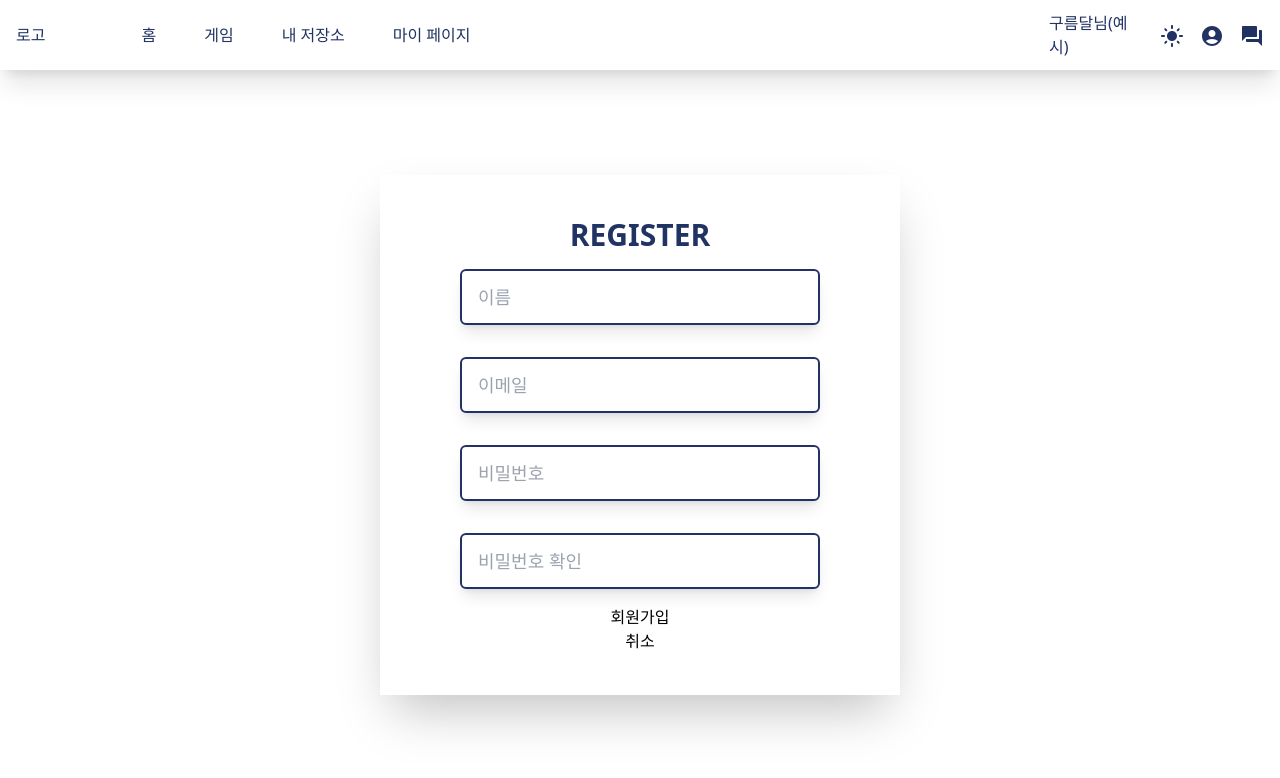
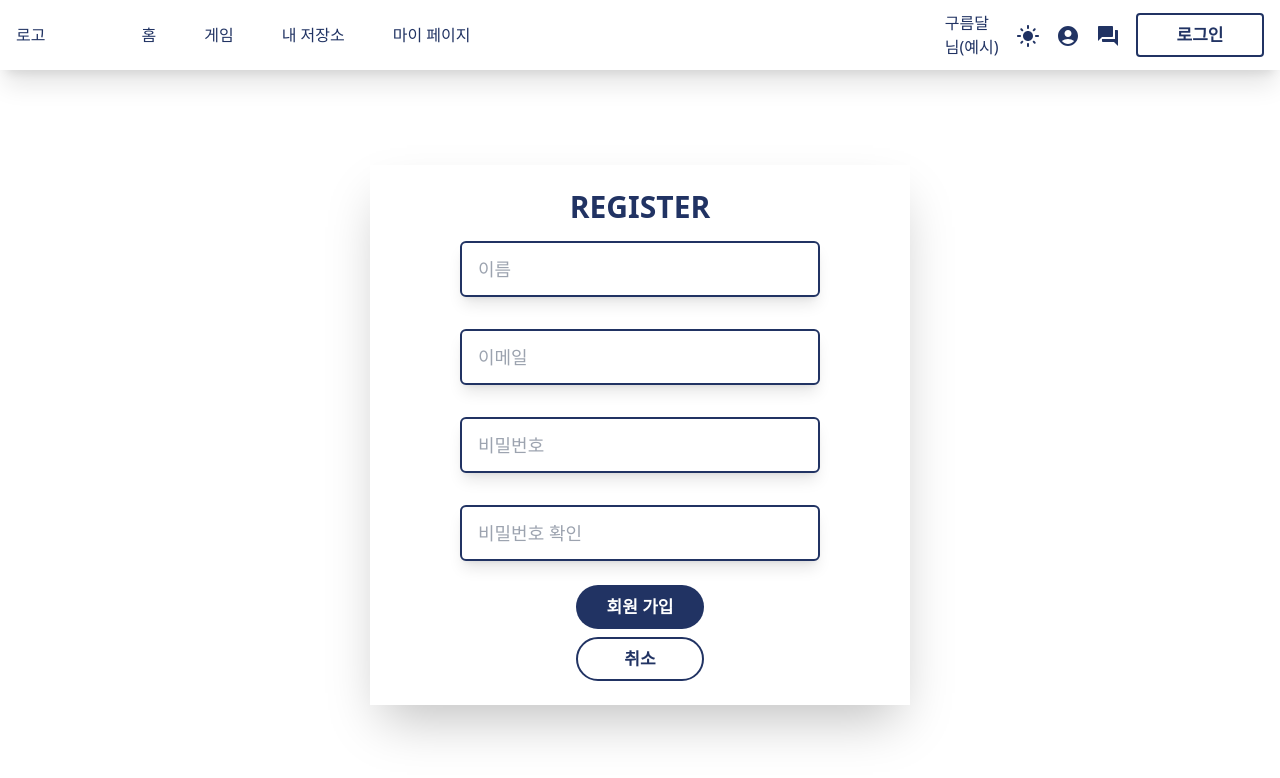
Before and after one commit to gooormmoon/algorithm-fighter-front, a React (Create React App) app: page /register in a window 1280 px wide. Shown: the top 778 px of the page. Built offline with nearby package versions, Linux system fonts and the light colour scheme.

Commit message:
feat: 로그인, 회원가입페이지, 헤더에 버튼 추가 버튼에 cursor-pointer추가 및 사이즈 조정

```diff
--- a/src/components/Common/button/Button.tsx
+++ b/src/components/Common/button/Button.tsx
@@ -1,9 +1,9 @@
-import React from 'react';
-import styles from './button.module.scss';
-import cx from 'classnames';
+import React from "react";
+import styles from "./button.module.scss";
+import cx from "classnames";
 
 interface ButtonProps {
-  type?: 'button' | 'submit' | 'reset';
+  type?: "button" | "submit" | "reset";
   size: string;
   color: string;
   textColor: string;
@@ -14,7 +14,7 @@ interface ButtonProps {
 }
 
 const Button: React.FC<ButtonProps> = ({
-  type = 'submit',
+  type = "submit",
   size,
   color,
   textColor,
@@ -26,7 +26,12 @@ const Button: React.FC<ButtonProps> = ({
   return (
     <button
       type={type}
-      className={cx(styles[color], styles[size], styles[textColor])}
+      className={cx(
+        styles[color],
+        styles[size],
+        styles[textColor],
+        "cursor-pointer"
+      )}
       onMouseEnter={onMouseEnter}
       onMouseLeave={onMouseLeave}
       onClick={onClick}
--- a/src/components/Common/button/button.module.scss
+++ b/src/components/Common/button/button.module.scss
@@ -1,5 +1,5 @@
 .primary {
-    background-color: #FFBB5C;
+  background-color: #ffbb5c;
 }
 
 .primary:hover {
@@ -25,12 +25,12 @@
 .wait_border {
   background-color: #ffffff;
   border: 2px solid;
-    border-color: #FF0000;
+  border-color: #ff0000;
 }
 
 .wait_border:hover {
-    background-color: #00AA77;
-    background-color: #00AA77;
+  background-color: #00aa77;
+  background-color: #00aa77;
   border: 2px solid;
   transition: all 0.5s;
 }
@@ -54,20 +54,19 @@
   height: 60px;
 }
 
-
 // radius 큰 것들 ex) 회원가입, 취소, 게임 시작
 .medium_big_radius {
   font-size: 17px;
-    width: 160px;
-    height: 60px;
+  width: 128px;
+  height: 44px;
   border-radius: 120px;
 }
 
 // radius 작은 것들 ex) 복사, 코드 생성
 .medium_small_radius {
   font-size: 17px;
-    width: 160px;
-    height: 60px;
+  width: 128px;
+  height: 44px;
   border-radius: 4px;
 }
 
@@ -84,12 +83,12 @@
   border-radius: 4px;
 }
 
-.primary_font{
+.primary_font {
   color: #ffffff;
   font-weight: bold;
 }
 
-.secondary_font{
+.secondary_font {
   color: #ffffff;
   font-weight: bold;
 }
@@ -102,7 +101,7 @@
 }
 
 .wait_color_font {
-    color: #FF0000;
+  color: #ff0000;
   font-weight: bold;
 }
 
--- a/src/components/Layout/Header/index.tsx
+++ b/src/components/Layout/Header/index.tsx
@@ -5,6 +5,7 @@ import AccountCircleIcon from "@mui/icons-material/AccountCircle";
 import LightModeIcon from "@mui/icons-material/LightMode";
 import DarkModeIcon from "@mui/icons-material/DarkMode";
 import Profile from "./Profile";
+import Button from "../../Common/button/Button";
 
 const Header = () => {
   const [showProfile, setShowProfile] = useState(false);
@@ -55,6 +56,14 @@ const Header = () => {
         <li>
           <ForumIcon />
         </li>
+        <li>
+          <Button
+            size="medium_small_radius"
+            color="secondary_border"
+            textColor="secondary_color_font"
+            name="로그인"
+          />
+        </li>
       </ul>
     </header>
   );
--- a/src/pages/Auth/Login/index.tsx
+++ b/src/pages/Auth/Login/index.tsx
@@ -1,11 +1,11 @@
-import React, { useState } from 'react'
-import Input from '../../../components/Common/input/Input';
-import { useNavigate } from 'react-router-dom';
-
+import React, { useState } from "react";
+import Input from "../../../components/Common/input/Input";
+import { useNavigate } from "react-router-dom";
+import Button from "../../../components/Common/button/Button";
 
 const Login = () => {
-    const REST_API_KEY = '백엔드한테 달라하자1';
-    const REDIRECT_URI = '백엔드한테 달라하자2';
+  const REST_API_KEY = "백엔드한테 달라하자1";
+  const REDIRECT_URI = "백엔드한테 달라하자2";
   const link = `https://kauth.kakao.com/oauth/authorize?client_id=${REST_API_KEY}&redirect_uri=${REDIRECT_URI}&response_type=code`;
 
   const onClickSocialLogin = () => {
@@ -15,63 +15,71 @@ const Login = () => {
   const navigate = useNavigate();
 
   const [form, setForm] = useState({
-        "email" : "",
-        "password":"",
-    })
-    const onChange = (e:any) => {
+    email: "",
+    password: "",
+  });
+  const onChange = (e: any) => {
     e.preventDefault();
-        const {name, value} = e.target;
+    const { name, value } = e.target;
     setForm({
       ...form,
       [name]: value,
     });
-    }
-    const onSubmit = (e:any) => {
+  };
+  const onSubmit = (e: any) => {
     e.preventDefault();
     console.log("onSubmit");
     console.log(form);
-    }
+  };
   return (
-    <form className="w-[520px] h-[480px] flex flex-col justify-center items-center shadow-2xl" onSubmit={onSubmit}>
+    <form
+      className="w-[540px] h-[480px] p-8 flex flex-col justify-center items-center shadow-2xl"
+      onSubmit={onSubmit}
+    >
       <h1 className="text-[#213363] text-3xl font-semibold">LOGIN</h1>
 
-
-            <Input type = "email"
-            placeholder = "이메일"
+      <Input
+        type="email"
+        placeholder="이메일"
         value={form?.email}
         onChange={onChange}
         name="email"
         size="large"
-
       />
-            <Input type = "password"
-            placeholder = "비밀번호"
+      <Input
+        type="password"
+        placeholder="비밀번호"
         value={form?.password}
         onChange={onChange}
         name="password"
         size="large"
-
       />
-            <div className='w-[360px] h-[56px] flex justify-center'>
+      <div className="w-[360px] h-[56px] flex justify-center">
         <button type="button" onClick={onClickSocialLogin}>
           TEST-카카오 소셜로그인
         </button>
       </div>
-           <button type="submit">
-                    로그인
-            </button>
-            <ul className='flex gap-2 text-[#213363] text-sm'>
-                <li className='cursor-pointer'>아이디 찾기</li>
+      <Button
+        type="submit"
+        size="large_radius"
+        color="secondary"
+        textColor="primary_font"
+        name="로그인"
+      />
+      <ul className="mt-4 flex gap-2 text-[#213363] text-sm">
+        <li className="cursor-pointer">아이디 찾기</li>
         <li>|</li>
-                <li className='cursor-pointer'>비밀번호 찾기</li>
+        <li className="cursor-pointer">비밀번호 찾기</li>
         <li>|</li>
         <li
-                className='font-semibold cursor-pointer'
-                onClick={()=>navigate("/register")}>회원가입</li>
+          className="font-semibold cursor-pointer"
+          onClick={() => navigate("/register")}
+        >
+          회원가입
+        </li>
       </ul>
-
     </form>
-  )
-}
+  );
+};
 
 export default Login;
--- a/src/pages/Auth/Register/index.tsx
+++ b/src/pages/Auth/Register/index.tsx
@@ -67,7 +67,7 @@ const Register = () => {
   };
   return (
     <form
-      className="w-[520px] h-[520px] flex flex-col justify-center items-center shadow-2xl"
+      className="w-[540px] h-[540px] p-8 flex flex-col justify-center items-center shadow-2xl"
       onSubmit={onSubmit}
     >
       <h1 className="text-[#213363] text-3xl font-semibold">REGISTER</h1>
@@ -112,11 +112,22 @@ const Register = () => {
         size="large"
         errorText={touched.password_check && validatedCheckpassword}
       />
-      <div className="flex flex-col">
-        <button type="submit">회원가입</button>
-        <button type="button" onClick={() => navigate("/login")}>
-          취소
-        </button>
+      <div className="mt-2 flex flex-col gap-2">
+        <Button
+          type="button"
+          size="medium_big_radius"
+          color="secondary"
+          textColor="primary_font"
+          name="회원 가입"
+        />
+        <Button
+          type="button"
+          onClick={() => navigate("/login")}
+          size="medium_big_radius"
+          color="secondary_border"
+          textColor="secondary_color_font"
+          name="취소"
+        />
       </div>
     </form>
   );
```
Lines whose indentation alone changed are shown as unchanged.
